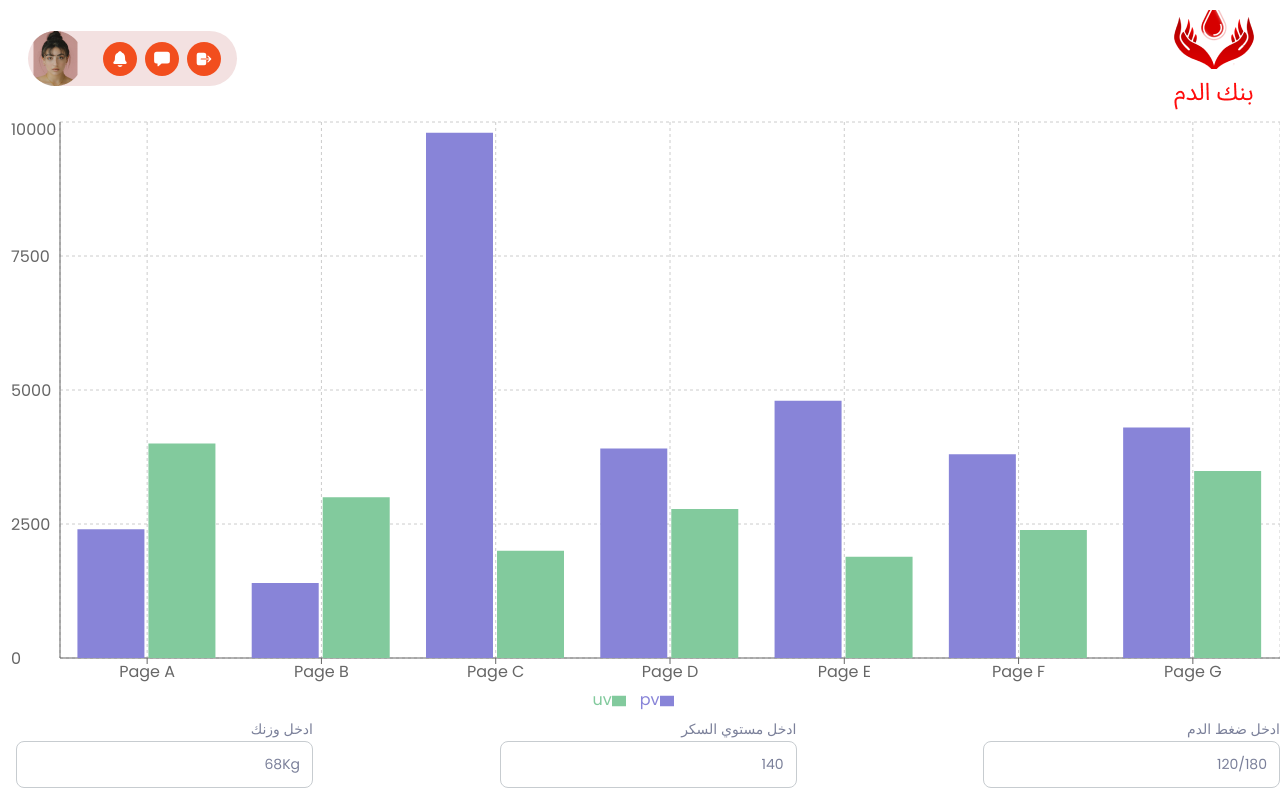
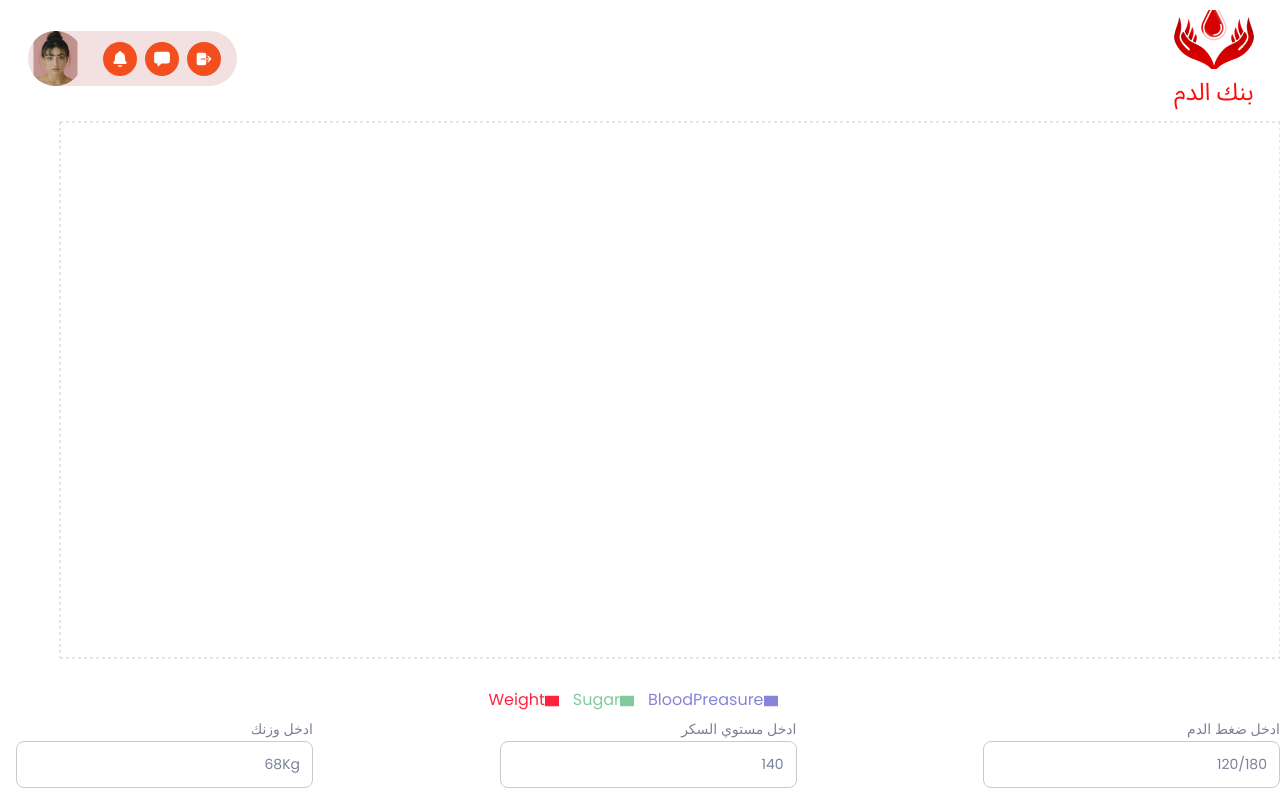
Before and after one commit to 1FaresKhalil/bloodBank, a React (Create React App) app in the folder Frontend/: page /home/TrackingHealth in a window 1280 px wide. Shown: the top 800 px of the page. Built offline with nearby package versions, Linux system fonts and the light colour scheme.

Commit message:
3dec chart

```diff
--- a/Frontend/src/Components/Pages/TrackingHealth.js
+++ b/Frontend/src/Components/Pages/TrackingHealth.js
@@ -19,49 +19,52 @@ import Input from "../UI/Input";
 import useInput from "../../hooks/useInput";
 const data = [
   {
-    name: "Page A",
-    uv: 4000,
-    pv: 2400,
-    amt: 2400,
+    name: "First Weak",
+    BloodPreasure: 4000,
+    Weight: 2400,
+    Sugar: 4345,
   },
   {
-    name: "Page B",
-    uv: 3000,
-    pv: 1398,
-    amt: 2210,
+    name: "Second Weak",
+    BloodPreasure: 3000,
+    Weight: 1398,
+    Sugar: 4345,
   },
   {
-    name: "Page C",
-    uv: 2000,
-    pv: 9800,
-    amt: 2290,
+    name: "Third Weak",
+    BloodPreasure: 2000,
+    Weight: 9800,
+    Sugar: 4345,
   },
   {
-    name: "Page D",
-    uv: 2780,
-    pv: 3908,
-    amt: 2000,
+    name: "Fourth Weak",
+    BloodPreasure: 2780,
+    Weight: 3908,
+    Sugar: 4345,
   },
   {
-    name: "Page E",
-    uv: 1890,
-    pv: 4800,
-    amt: 2181,
+    name: "Fifth Weak",
+    BloodPreasure: 1890,
+    Weight: 4800,
+    Sugar: 4345,
   },
   {
-    name: "Page F",
-    uv: 2390,
-    pv: 3800,
-    amt: 2500,
+    name: "Sixth Weak",
+    BloodPreasure: 2390,
+    Weight: 3800,
+    Sugar: 4345,
   },
   {
-    name: "Page G",
-    uv: 3490,
-    pv: 4300,
-    amt: 2100,
+    name: "Seventh Weak",
+    BloodPreasure: 3490,
+    Weight: 4300,
+    Sugar: 4345,
   },
 ];
+
 const TrackingHealth = () => {
+  const [healthData, setHealthData] = useState([]);
+  const [counter, setCounter] = useState(0);
   const notEmpty = (value) => value.trim() !== "";
 
   const {
@@ -102,7 +105,18 @@ const TrackingHealth = () => {
     if (!formIsValid) {
       return;
     }
+    //make counter for the healthData array and add the data to the array
 
+    setCounter((prevCounter) => prevCounter + 1);
+    const enterdData = {
+      name: `Day ${counter + 1}`,
+      BloodPreasure: bloodPressureValue,
+      Weight: weightValue,
+      Sugar: sugarValue,
+    };
+    setHealthData((prevData) => {
+      return [...prevData, enterdData];
+    });
     resetBloodPressure();
     resetSugar();
     resetWeight();
@@ -123,7 +137,7 @@ const TrackingHealth = () => {
         <BarChart
           width={width}
           height={600}
-          data={data}
+          data={healthData}
           margin={{
             top: 5,
             right: 0,
@@ -136,8 +150,9 @@ const TrackingHealth = () => {
           <YAxis tickLine={false} tickMargin={43} />
           <Tooltip />
           <Legend />
-          <Bar dataKey="pv" fill="#8884d8" />
-          <Bar dataKey="uv" fill="#82ca9d" />
+          <Bar dataKey="BloodPreasure" fill="#8884d8" />
+          <Bar dataKey="Sugar" fill="#82ca9d" />
+          <Bar dataKey="Weight" fill="#ff2340" />
         </BarChart>
 
         <form className="flex flex-col" onSubmit={submitHandler}>
```
